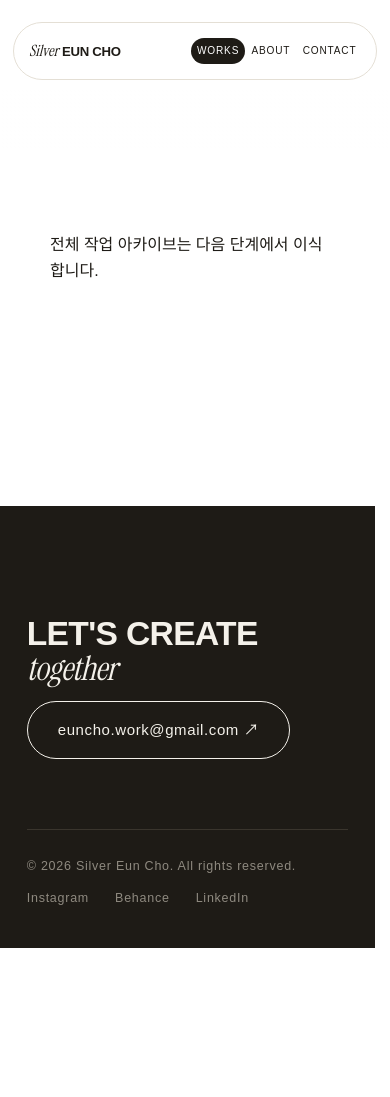
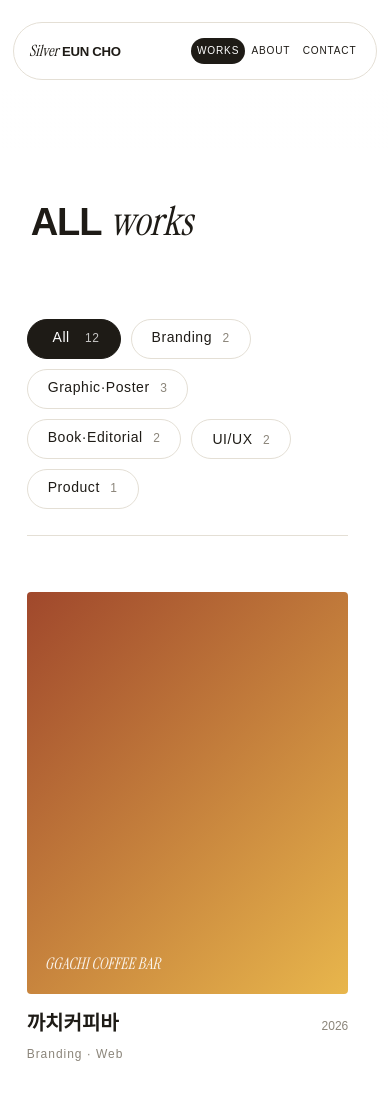
Before and after one commit to Happy-DCS/silver-portfolio, a Next.js app: page /works in a window 390 px wide. Shown: the top 1097 px of the page. Before the commit the page ends 948 px from the top, so only its background shows below. Built offline with nearby package versions, Linux system fonts and the light colour scheme; a web font is replaced by a local one.

Commit message:
feat: works 페이지 제작
필터 바 + 마소너리 그리드로 works 페이지 이식 (더미 데이터 12개), 클릭 시 분야별 필터링/개수 집계
sticky 필터 바는 모바일 콘텐츠 영역 확보를 위해 제외

```diff
--- a/src/app/globals.css
+++ b/src/app/globals.css
@@ -600,6 +600,166 @@ html.js .collage .art.in:hover {
   }
 }
 
+/* ---------- works 페이지 ---------- */
+.page-head {
+  padding-top: 200px;
+  padding-bottom: 50px;
+}
+.page-head h1 {
+  font-family: var(--sans);
+  font-weight: 800;
+  font-size: clamp(32px, calc(32px + (100vw - 320px) * 0.08776), 118px);
+  line-height: 1.08;
+  letter-spacing: -0.03em;
+  text-transform: uppercase;
+}
+.page-head h1 em {
+  font-family: var(--serif-en);
+  font-style: italic;
+  font-weight: 400;
+  text-transform: none;
+  letter-spacing: 0;
+  font-size: 1.05em;
+}
+.page-head .kr {
+  font-size: 13px;
+  letter-spacing: 0.24em;
+  color: var(--muted);
+  margin-top: 14px;
+  display: block;
+}
+
+/* 필터 바 */
+.filters {
+  display: flex;
+  flex-wrap: wrap;
+  gap: 10px;
+  padding: 26px 0;
+  border-bottom: 1px solid var(--line);
+  background: var(--paper);
+}
+.filters button {
+  font-family: var(--sans);
+  font-size: 14px;
+  letter-spacing: 0.04em;
+  cursor: pointer;
+  background: none;
+  border: 1px solid var(--line);
+  border-radius: 100px;
+  padding: 9px 20px;
+  color: var(--ink);
+  transition: 0.25s;
+}
+.filters button i {
+  font-style: normal;
+  font-size: 12px;
+  color: var(--muted);
+  margin-left: 6px;
+  transition: 0.25s;
+}
+.filters .bw {
+  display: inline-grid;
+  vertical-align: top;
+}
+.filters .bw > span {
+  grid-area: 1 / 1;
+  justify-self: center;
+  white-space: nowrap;
+  transition: opacity 0.25s ease, transform 0.25s ease;
+}
+.filters .bw .b-kr {
+  opacity: 0;
+  transform: translateY(8px);
+}
+.filters button:hover .b-en {
+  opacity: 0;
+  transform: translateY(-8px);
+}
+.filters button:hover .b-kr {
+  opacity: 1;
+  transform: none;
+}
+.filters button:hover {
+  border-color: var(--ink);
+}
+.filters button.on {
+  background: var(--ink);
+  border-color: var(--ink);
+  color: #fff;
+}
+.filters button.on i {
+  color: rgba(255, 255, 255, 0.75);
+}
+
+/* 카드 그리드 — 자유 배치(마소너리) */
+.grid {
+  columns: 3;
+  column-gap: 36px;
+  padding: 56px 0 130px;
+}
+.card {
+  break-inside: avoid;
+  margin-bottom: 52px;
+  display: block;
+}
+.card .ph {
+  width: 100%;
+  border-radius: 4px;
+  overflow: hidden;
+  position: relative;
+  display: flex;
+  align-items: flex-end;
+  padding: 18px;
+  transition: transform 0.4s ease, box-shadow 0.4s ease;
+}
+.card:hover .ph {
+  transform: translateY(-6px);
+  box-shadow: 0 24px 50px rgba(30, 27, 22, 0.18);
+}
+.card .ph em {
+  font-family: var(--serif-en);
+  font-style: italic;
+  font-size: 16px;
+  color: rgba(255, 255, 255, 0.9);
+}
+.card .meta {
+  display: flex;
+  justify-content: space-between;
+  align-items: baseline;
+  margin-top: 14px;
+}
+.card .t-kr {
+  font-family: var(--serif-kr);
+  font-weight: 700;
+  font-size: 20px;
+  transition: color 0.3s;
+}
+.card:hover .t-kr {
+  text-decoration: underline;
+  text-underline-offset: 4px;
+}
+.card .cat {
+  font-size: 12px;
+  letter-spacing: 0.08em;
+  color: var(--muted);
+}
+.card .yr {
+  font-size: 12px;
+  color: var(--muted);
+}
+#empty {
+  text-align: center;
+  color: var(--muted);
+  padding: 80px 0 140px;
+  font-size: 15px;
+}
+
+@media (max-width: 700px) {
+  .grid {
+    columns: 1;
+  }
+}
+
 /* ---------- TOP 버튼 ---------- */
 .top-btn {
   position: fixed;
--- a/src/app/works/page.tsx
+++ b/src/app/works/page.tsx
@@ -1,14 +1,25 @@
 import Footer from "@/components/Footer";
 import TopButton from "@/components/TopButton";
+import WorksGrid from "@/components/WorksGrid";
 
 export default function WorksPage() {
   return (
     <>
-      <main style={{ paddingTop: "72px", minHeight: "60vh" }}>
-        <div className="container" style={{ padding: "160px 50px" }}>
-          <p>전체 작업 아카이브는 다음 단계에서 이식합니다.</p>
-        </div>
-      </main>
+      <div className="container page-head">
+        <h1>
+          <span className="line1">
+            <span className="l-en">
+              ALL <em>works</em>
+            </span>
+            <span className="l-kr">
+              <span className="oj">모든</span> 작업들
+            </span>
+          </span>
+        </h1>
+      </div>
+
+      <WorksGrid />
+
       <Footer />
       <TopButton />
     </>
--- /dev/null
+++ b/src/components/WorksGrid.tsx
@@ -0,0 +1,185 @@
+"use client";
+
+import { useState } from "react";
+
+type Category = "branding" | "graphic" | "book" | "uiux" | "product" | "motion";
+
+type Work = {
+  p: number;
+  cat: Category;
+  ratio: string;
+  bg: string;
+  titleEn: string;
+  titleKr: string;
+  year: number;
+  catLabel: string;
+};
+
+const WORKS: Work[] = [
+  {
+    p: 1,
+    cat: "branding",
+    ratio: "r-45",
+    bg: "linear-gradient(135deg,#a0482c,#e8b64c)",
+    titleEn: "GGACHI COFFEE BAR",
+    titleKr: "까치커피바",
+    year: 2026,
+    catLabel: "Branding · Web",
+  },
+  {
+    p: 2,
+    cat: "book",
+    ratio: "r-34",
+    bg: "linear-gradient(135deg,#2b3a67,#8ea7d9)",
+    titleEn: "Demian, Re-covered",
+    titleKr: "데미안 리커버",
+    year: 2025,
+    catLabel: "Book Design",
+  },
+  {
+    p: 3,
+    cat: "graphic",
+    ratio: "r-45",
+    bg: "linear-gradient(135deg,#2f7d43,#cfe3a8)",
+    titleEn: "Luck Foraging",
+    titleKr: "행운 채집 展",
+    year: 2025,
+    catLabel: "Poster · Graphic",
+  },
+  {
+    p: 4,
+    cat: "uiux",
+    ratio: "r-11",
+    bg: "linear-gradient(135deg,#584a8f,#e3b8d5)",
+    titleEn: "Mitjul App",
+    titleKr: "밑줄",
+    year: 2024,
+    catLabel: "UI/UX",
+  },
+  {
+    p: 5,
+    cat: "product",
+    ratio: "r-43",
+    bg: "linear-gradient(135deg,#8d9198,#e6e8ec)",
+    titleEn: "CLOVER OBJET",
+    titleKr: "클로버 오브제",
+    year: 2024,
+    catLabel: "Product",
+  },
+  {
+    p: 6,
+    cat: "branding",
+    ratio: "r-169",
+    bg: "linear-gradient(135deg,#c9541e,#f3d34a)",
+    titleEn: "SPROUT Exhibition",
+    titleKr: "SPROUT 전시 아이덴티티",
+    year: 2024,
+    catLabel: "Branding",
+  },
+  {
+    p: 7,
+    cat: "book",
+    ratio: "r-45",
+    bg: "linear-gradient(135deg,#3e7c5b,#f0e3b2)",
+    titleEn: "The Lucky Grass — Picture Book",
+    titleKr: "행복한 풀 (동화책)",
+    year: 2025,
+    catLabel: "Book · Illustration",
+  },
+  {
+    p: 8,
+    cat: "motion",
+    ratio: "r-169",
+    bg: "linear-gradient(135deg,#1f2d24,#6fbf8a)",
+    titleEn: "The Lucky Grass — Animated",
+    titleKr: "행복한 풀 (애니메이션)",
+    year: 2025,
+    catLabel: "Motion · Animation",
+  },
+  {
+    p: 9,
+    cat: "graphic",
+    ratio: "r-34",
+    bg: "linear-gradient(135deg,#d94f70,#f7c8d4)",
+    titleEn: "Typo Poster Series",
+    titleKr: "타이포 포스터 연작",
+    year: 2023,
+    catLabel: "Poster · Type",
+  },
+  {
+    p: 10,
+    cat: "uiux",
+    ratio: "r-45",
+    bg: "linear-gradient(135deg,#28607a,#a8d8e8)",
+    titleEn: "Campus Kiosk Redesign",
+    titleKr: "키오스크 리디자인",
+    year: 2023,
+    catLabel: "UI/UX",
+  },
+  {
+    p: 11,
+    cat: "motion",
+    ratio: "r-11",
+    bg: "linear-gradient(135deg,#5b3f8f,#c9b8f0)",
+    titleEn: "Kinetic Type Loop",
+    titleKr: "키네틱 타이포 루프",
+    year: 2023,
+    catLabel: "Motion",
+  },
+  {
+    p: 12,
+    cat: "graphic",
+    ratio: "r-43",
+    bg: "linear-gradient(135deg,#b8860b,#f5e6a8)",
+    titleEn: "Local Market Identity Poster",
+    titleKr: "동네 마켓 포스터",
+    year: 2023,
+    catLabel: "Graphic",
+  },
+];
+
+const FILTERS: { f: "all" | Category; en: string; kr: string }[] = [
+  { f: "all", en: "All", kr: "전체" },
+  { f: "branding", en: "Branding", kr: "브랜딩" },
+  { f: "graphic", en: "Graphic·Poster", kr: "그래픽·포스터" },
+  { f: "book", en: "Book·Editorial", kr: "북·편집" },
+  { f: "uiux", en: "UI/UX", kr: "UI/UX" },
+  { f: "product", en: "Product", kr: "제품" },
+];
+
+export default function WorksGrid() {
+  const [active, setActive] = useState<"all" | Category>("all");
+  const visible = active === "all" ? WORKS : WORKS.filter((w) => w.cat === active);
+
+  return (
+    <div className="container">
+      <div className="filters">
+        {FILTERS.map(({ f, en, kr }) => (
+          <button key={f} className={active === f ? "on" : undefined} onClick={() => setActive(f)}>
+            <span className="bw">
+              <span className="b-en">{en}</span>
+              <span className="b-kr">{kr}</span>
+            </span>{" "}
+            <i>{f === "all" ? WORKS.length : WORKS.filter((w) => w.cat === f).length}</i>
+          </button>
+        ))}
+      </div>
+
+      <div className="grid">
+        {visible.map((w) => (
+          <a key={w.p} className="card" href={`/works/${w.p}`}>
+            <div className={`ph ${w.ratio}`} style={{ background: w.bg }}>
+              <em>{w.titleEn}</em>
+            </div>
+            <div className="meta">
+              <span className="t-kr">{w.titleKr}</span>
+              <span className="yr">{w.year}</span>
+            </div>
+            <span className="cat">{w.catLabel}</span>
+          </a>
+        ))}
+      </div>
+      {visible.length === 0 && <p id="empty">이 분야의 작업은 준비 중입니다 🌱</p>}
+    </div>
+  );
+}
```
